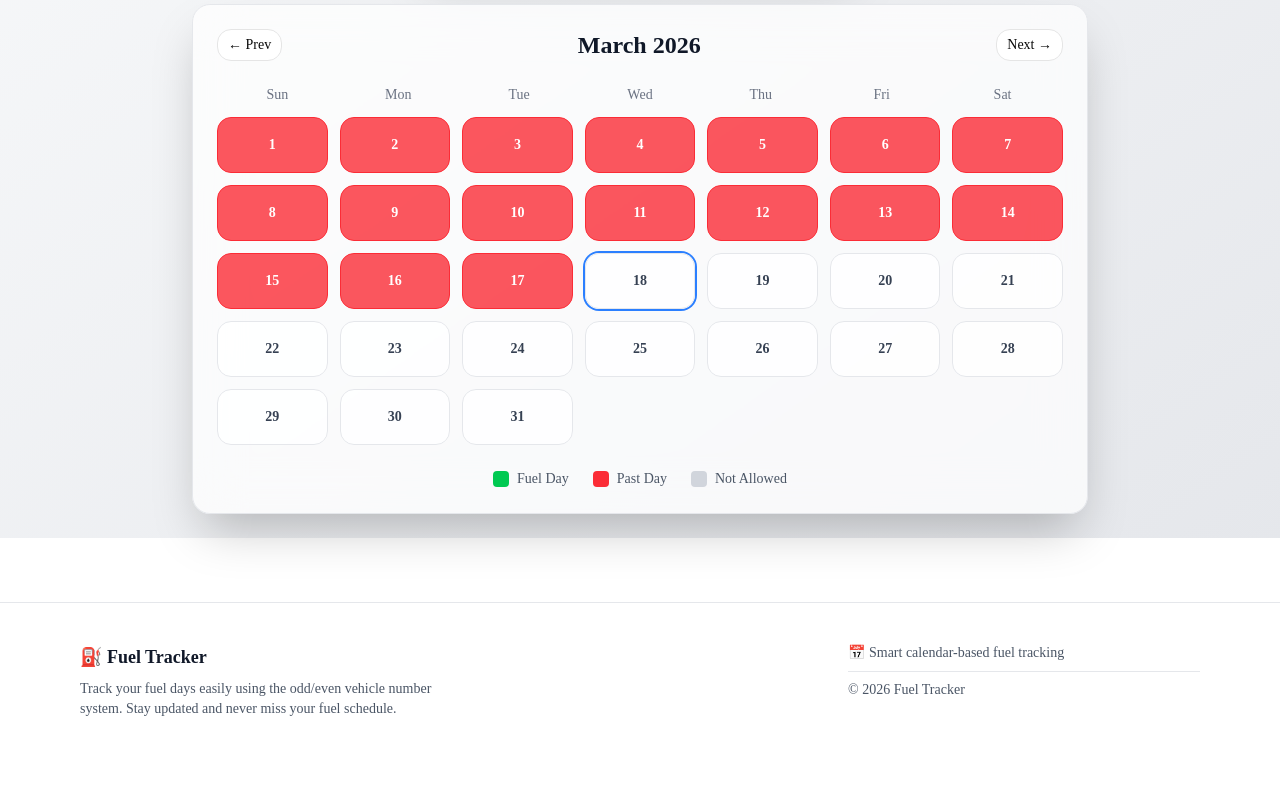
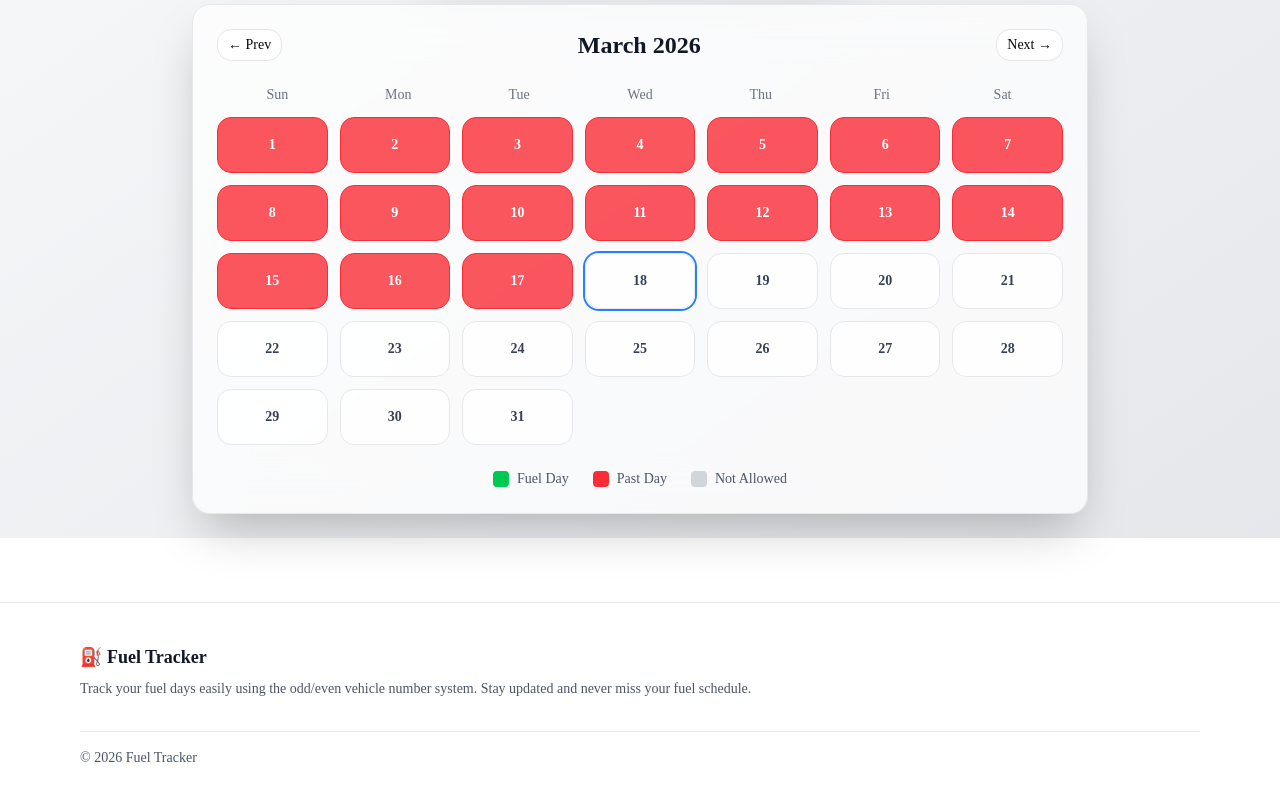
Before and after one commit to Ishan-03/fuel-day-tracker, a Next.js app: page / in a window 1280 px wide. Shown: the part 431-1231 px from the top of the page. Before the commit the page ends 1190 px from the top, so only its background shows below. Built offline with nearby package versions, Linux system fonts and the light colour scheme.

Commit message:
Bug Fixes

```diff
--- a/components/layout/footer.tsx
+++ b/components/layout/footer.tsx
@@ -1,12 +1,10 @@
-import Link from "next/link"
 
 export default function Footer() {
   return (
     <footer className="mt-16 backdrop-blur-xl bg-white/70 dark:bg-white/5 border-t border-gray-200 dark:border-white/10">
+      <div className="max-w-6xl mx-auto px-4 py-10 grid gap-8 md:grid-cols-1">
 
-      <div className="max-w-6xl mx-auto px-4 py-10 grid gap-8 md:grid-cols-3">
-
-        {/* Brand */}
+        {/* Brand & Description */}
         <div>
           <h2 className="text-lg font-semibold flex items-center gap-2 text-gray-900 dark:text-white">
             ⛽ Fuel Tracker
@@ -17,34 +15,9 @@ export default function Footer() {
           </p>
         </div>
 
-        {/* Info Links */}
-        <div className="flex flex-col gap-2 text-sm">
-          {/* <Link
-            href="#"
-            className="text-gray-600 hover:text-black dark:text-gray-400 dark:hover:text-white transition"
-          >
-            How It Works
-          </Link>
-          <Link
-            href="#"
-            className="text-gray-600 hover:text-black dark:text-gray-400 dark:hover:text-white transition"
-          >
-            Fuel Rules
-          </Link>
-          <Link
-            href="#"
-            className="text-gray-600 hover:text-black dark:text-gray-400 dark:hover:text-white transition"
-          >
-            Help / Support
-          </Link> */}
-        </div>
-
-        {/* Extra Info */}
-        <div className="text-sm text-gray-600 dark:text-gray-400 space-y-2">
-          <p>📅 Smart calendar-based fuel tracking</p>
-          <p className="pt-2 border-t border-gray-200 dark:border-gray-800">
-            © {new Date().getFullYear()} Fuel Tracker
-          </p>
+        {/* Copyright */}
+        <div className="text-sm text-gray-600 dark:text-gray-400 pt-4 border-t border-gray-200 dark:border-gray-800">
+          © {new Date().getFullYear()} Fuel Tracker
         </div>
       </div>
     </footer>
```
